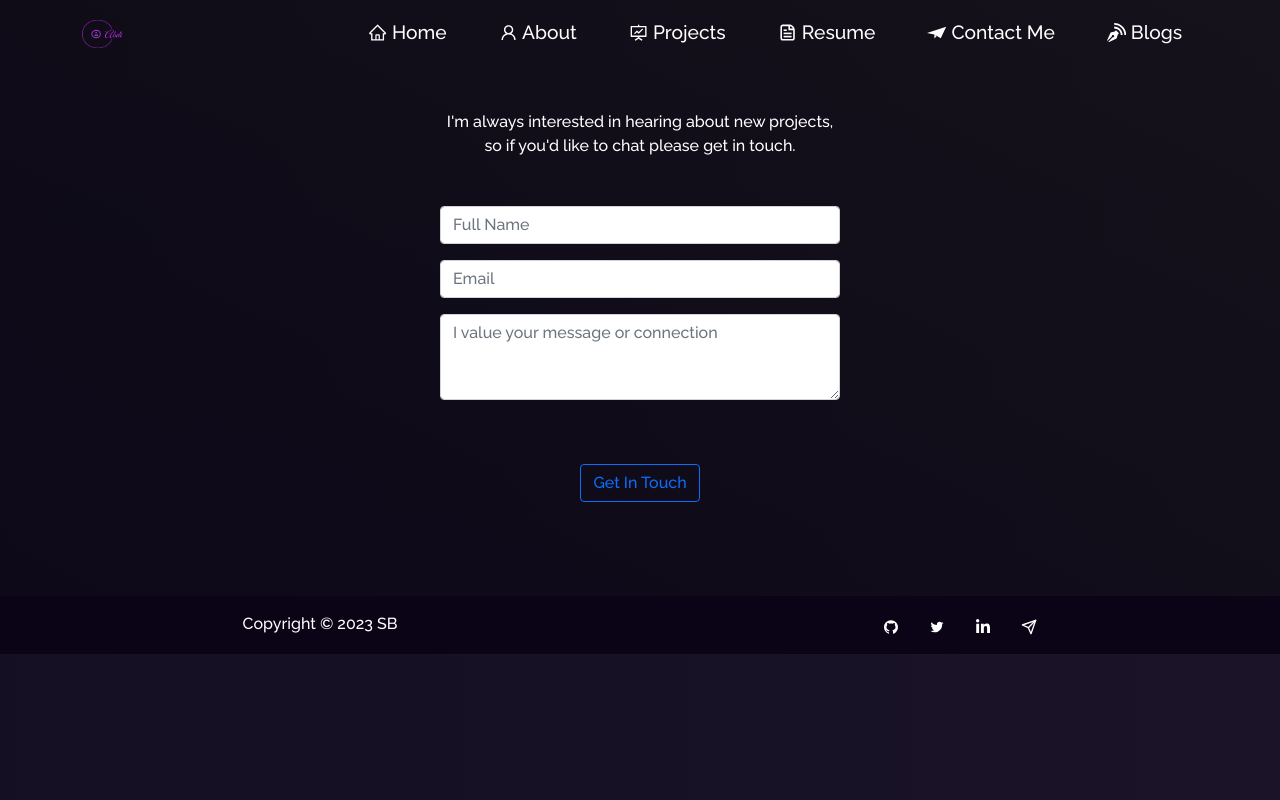
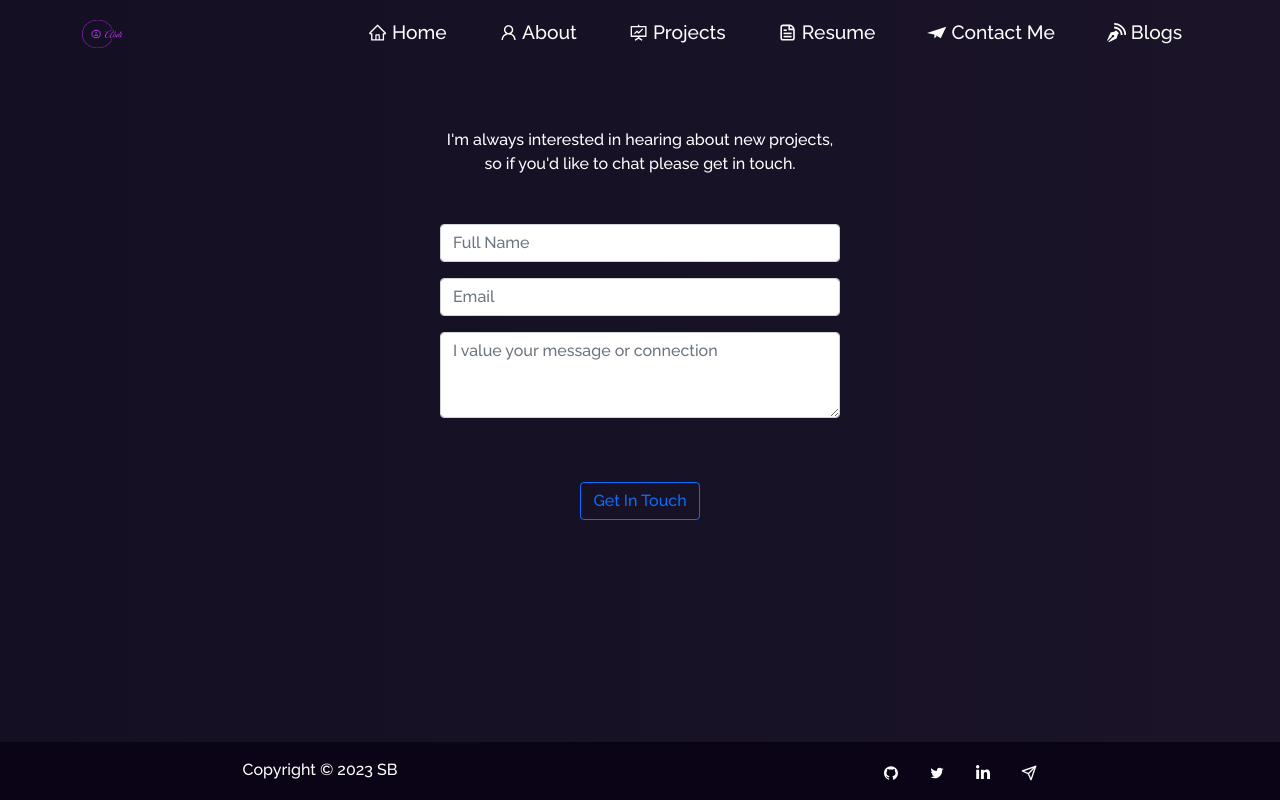
Before and after one commit to Lul-Abdifan/Portoflio, a React (Create React App) app: page /contact in a window 1280 px wide. Built offline with nearby package versions, Linux system fonts and the light colour scheme.

Commit message:
Fix footer style

```diff
--- a/src/style.css
+++ b/src/style.css
@@ -84,6 +84,7 @@ button:focus {
 
 .navbar {
   position: fixed !important;
+  /* bottom: 0; */
   transition: all 0.3s ease-out 0s !important;
   padding: 0.3rem 2rem !important;
   font-size: 1.2rem !important;
@@ -398,10 +399,9 @@ button:focus {
   color: #700c86 !important;
 }
 
-/* --------- */
-/* Footer */
-/* --------- */
 .footer {
+  position: fixed;
+  bottom: 0;
   background-color: rgb(10, 4, 22);
   bottom: 0 !important;
   padding-top: 10px !important;
@@ -608,9 +608,8 @@ button:focus {
 
 .contact-section, .resume-section {
   position: relative !important;
-  padding-top: 110px !important;
-  padding-bottom: 30px !important;
-  background-image: var(--section-background-color) !important;
+  padding-top: 10%;
+
   color: white !important;
 }
 
```
